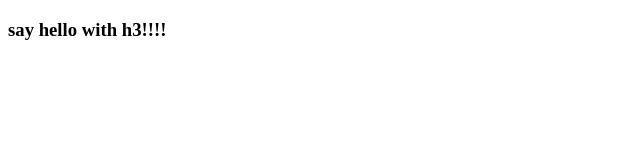
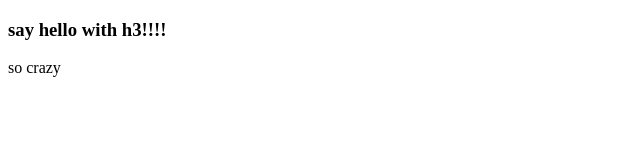
Before and after one commit to jsixx777/newnewagain, a plain HTML site: page index.html in a window 1280 px wide. Shown: the full height of the page, 0-640 px from the left. Drawn offline with Linux system fonts and the light colour scheme.

Commit message:
so crazy

```diff
--- a/index.html
+++ b/index.html
@@ -8,5 +8,6 @@
 </head>
 <body>
     <h3>say hello with h3!!!!</h3>
+    <div>so crazy</div>
 </body>
 </html>
```
